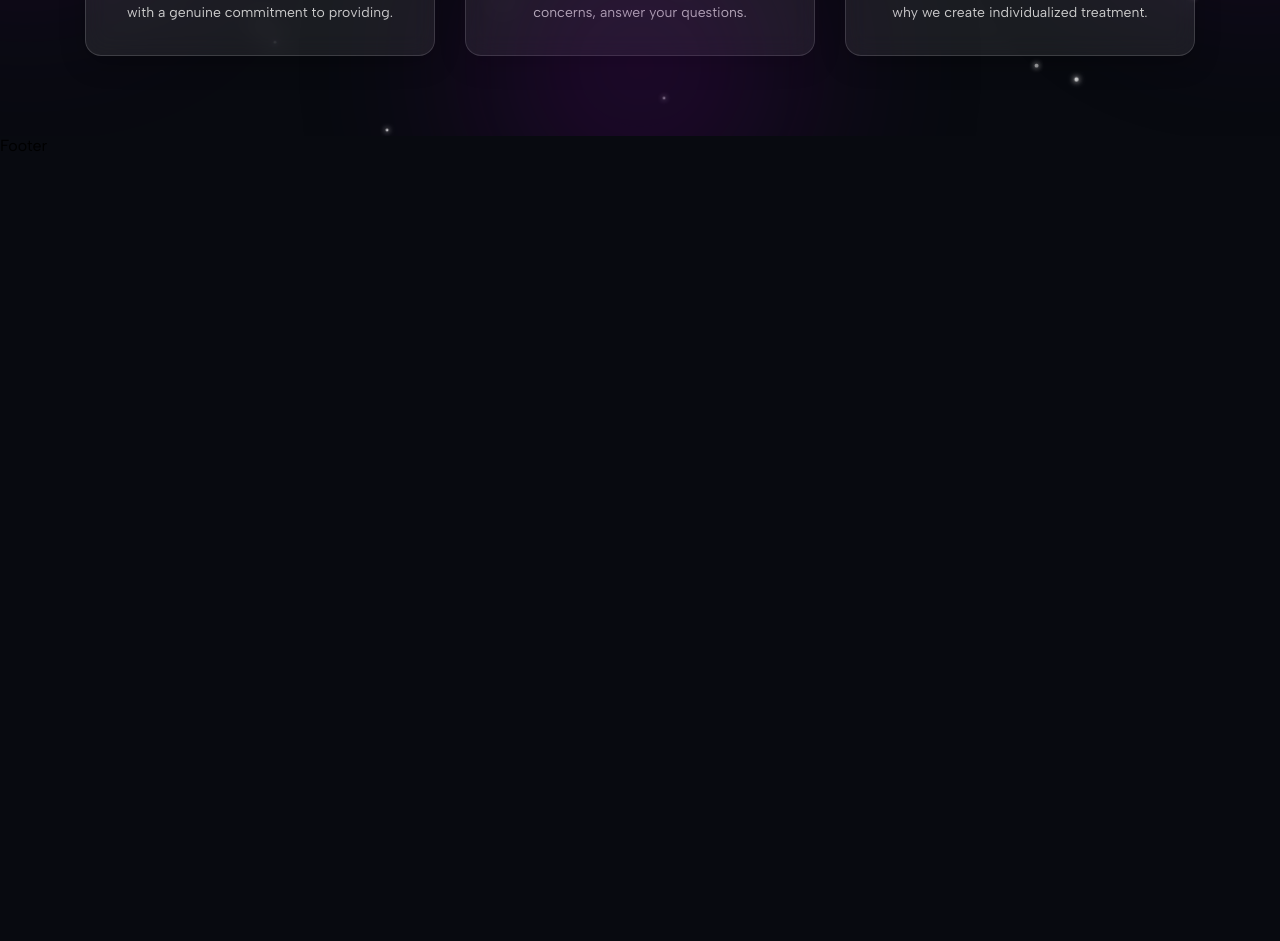
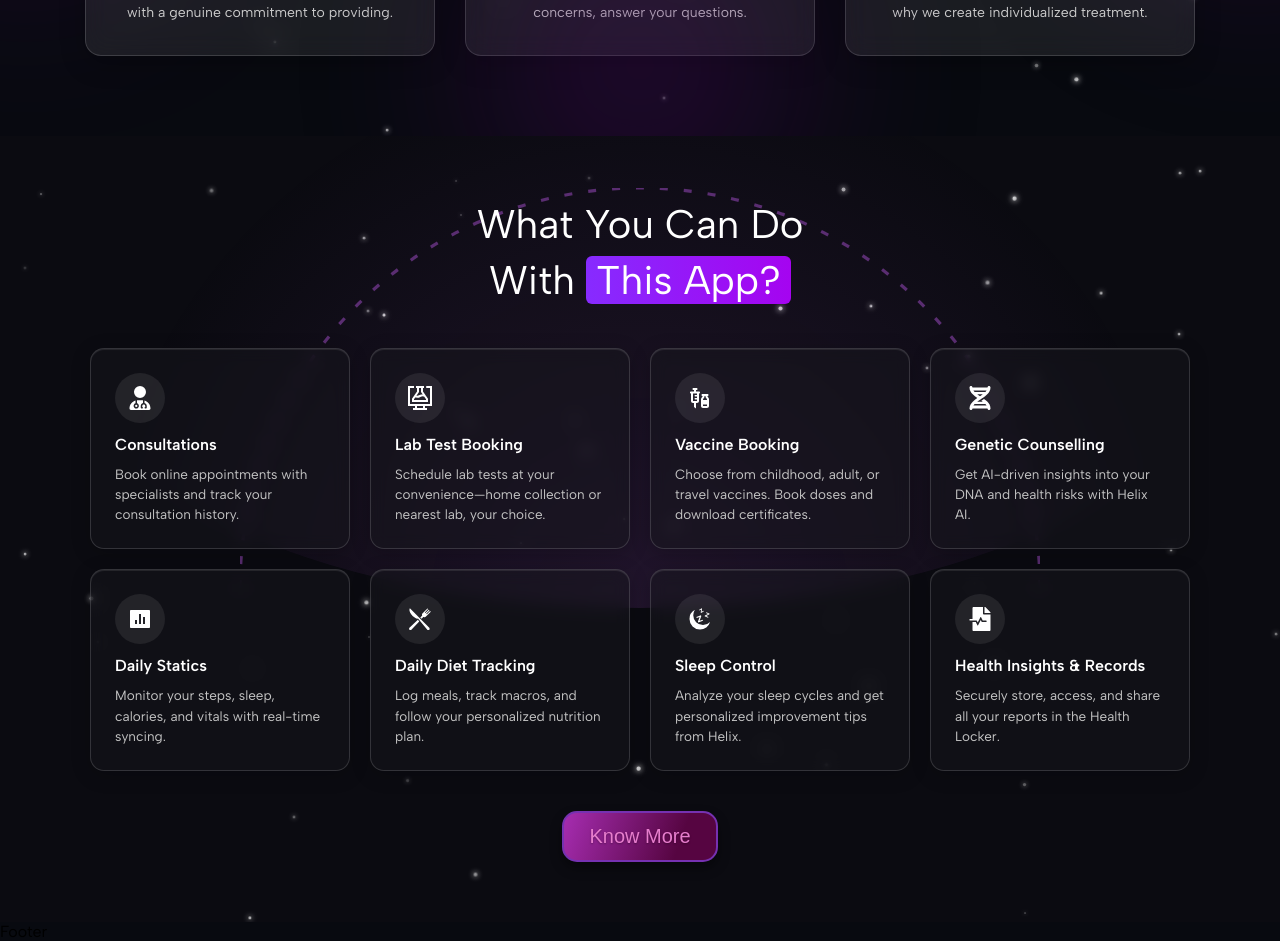
Before and after one commit to adityasharma0131/Hyperlink, a React (Vite) app: page / in a window 1280 px wide. Shown: the part 1280-2221 px from the top of the page. Before the commit the page ends 1435 px from the top, so only its background shows below. Built offline with nearby package versions, Linux system fonts and the light colour scheme; a web font is replaced by a local one.

Commit message:
About App Completed

```diff
--- /dev/null
+++ b/src/Components/ToolButton.jsx
@@ -0,0 +1,26 @@
+import React from "react";
+import PropTypes from "prop-types";
+import { CiCircleInfo } from "react-icons/ci";
+
+const ToolButton = ({
+  icon: Icon = CiCircleInfo,
+  text = "WHY CHOOSE US",
+  className = "",
+}) => {
+  return (
+    <div className={`section-title ${className}`}>
+      <span className="section-icon">
+        <Icon />
+      </span>
+      <span>{text}</span>
+    </div>
+  );
+};
+
+ToolButton.propTypes = {
+  icon: PropTypes.elementType,
+  text: PropTypes.string,
+  className: PropTypes.string,
+};
+
+export default ToolButton;
--- a/src/Pages/Home/Home.jsx
+++ b/src/Pages/Home/Home.jsx
@@ -1,13 +1,65 @@
 import React from "react";
 import "./style.css";
 
-import Button from "../../Components/Button";
 import DietTrack from "../../assets/Diettracks.png";
 import SleepNotes from "../../assets/Sleepnotes.png";
 import HeroMockup from "../../assets/heromockup.png";
+
+import Button from "../../Components/Button";
 import Stars from "../../Components/Stars";
+import ToolButton from "../../Components/ToolButton";
 
+import { CiCircleInfo } from "react-icons/ci";
+import { FaUserDoctor, FaDna } from "react-icons/fa6";
+import { FaFileMedicalAlt } from "react-icons/fa";
+import { GrTestDesktop } from "react-icons/gr";
+import { MdVaccines } from "react-icons/md";
+import { RiBarChartBoxFill } from "react-icons/ri";
+import { GiKnifeFork, GiNightSleep } from "react-icons/gi";
 const Home = () => {
+  const features = [
+    {
+      icon: <FaUserDoctor size={24} />,
+      title: "Consultations",
+      desc: "Book online appointments with specialists and track your consultation history.",
+    },
+    {
+      icon: <GrTestDesktop size={24} />,
+      title: "Lab Test Booking",
+      desc: "Schedule lab tests at your convenience—home collection or nearest lab, your choice.",
+    },
+    {
+      icon: <MdVaccines size={24} />,
+      title: "Vaccine Booking",
+      desc: "Choose from childhood, adult, or travel vaccines. Book doses and download certificates.",
+    },
+    {
+      icon: <FaDna size={24} />,
+      title: "Genetic Counselling",
+      desc: "Get AI-driven insights into your DNA and health risks with Helix AI.",
+    },
+    {
+      icon: <RiBarChartBoxFill size={24} />,
+      title: "Daily Statics",
+      desc: "Monitor your steps, sleep, calories, and vitals with real-time syncing.",
+    },
+    {
+      icon: <GiKnifeFork size={24} />,
+      title: "Daily Diet Tracking",
+      desc: "Log meals, track macros, and follow your personalized nutrition plan.",
+    },
+    {
+      icon: <GiNightSleep size={24} />,
+      title: "Sleep Control",
+      desc: "Analyze your sleep cycles and get personalized improvement tips from Helix.",
+    },
+    {
+      icon: <FaFileMedicalAlt size={24} />,
+      title: "Health Insights & Records",
+      desc: "Securely store, access, and share all your reports in the Health Locker.",
+    },
+  ];
+
   return (
     <>
       <div className="home-container">
@@ -34,15 +86,11 @@ const Home = () => {
           <img src={HeroMockup} alt="Hero Mockup" className="hero-mockup" />
         </div>
       </div>
-
       <div className="why-choose">
         <Stars count={20} />
 
         <div className="text-block">
-          <div className="section-title">
-            <span className="section-icon">i</span>
-            <span>WHY CHOOSE US</span>
-          </div>
+          <ToolButton icon={CiCircleInfo} text="WHY CHOOSE US" />
 
           <h1>
             We Remain Continuously <br />
@@ -80,6 +128,47 @@ const Home = () => {
           </div>
         </div>
       </div>
+      <div className="about-app">
+        <Stars count={50} />
+
+        <div className="semicircle-background">
+          <svg
+            className="dotted-arc"
+            viewBox="0 0 100 50"
+            preserveAspectRatio="none"
+          >
+            <path
+              d="M0,50 A50,50 0 0,1 100,50"
+              fill="none"
+              stroke="rgba(164, 78, 204, 0.5)"
+              strokeDasharray="1,2"
+              strokeWidth="0.4"
+            />
+          </svg>
+          <div className="semicircle-glow"></div>
+        </div>
+
+        <div className="about-header">
+          <h2>
+            What You Can Do <br />
+            With <span className="highlight">This App?</span>
+          </h2>
+        </div>
+
+        <div className="feature-grid">
+          {features.map((item, idx) => (
+            <div className="feature-card" key={idx}>
+              <div className="feature-icon">{item.icon}</div>
+              <h3>{item.title}</h3>
+              <p>{item.desc}</p>
+            </div>
+          ))}
+        </div>
+
+        <div className="know-more">
+          <Button type="primary">Know More</Button>
+        </div>
+      </div>
     </>
   );
 };
--- a/src/Pages/Home/style.css
+++ b/src/Pages/Home/style.css
@@ -203,6 +203,20 @@
   color: white;
   background: #080a10;
   overflow: hidden;
+  /*
+  background: linear-gradient(
+      to right,
+      rgba(255, 255, 255, 0.05) 1px,
+      transparent 1px
+    ),
+    linear-gradient(to bottom, rgba(255, 255, 255, 0.05) 1px, transparent 1px),
+    linear-gradient(to bottom, rgba(255, 255, 255, 0.05) 1px, transparent 1px),
+    linear-gradient(to bottom, #0a0a0a, #0a0a0a);
+
+  background-size: 60px 60px, 60px 60px, cover, cover, cover, cover;
+
+  background-repeat: repeat;
+  background-blend-mode: normal, normal, screen, screen, screen, normal; */
 }
 
 /* Glow 1: Center-left */
@@ -252,42 +266,6 @@
   border-radius: 50%;
   z-index: 0;
   pointer-events: none;
-}
-
-.section-title {
-  display: inline-flex;
-  align-items: center;
-  gap: 10px;
-  padding: 8px 20px;
-  background-color: #1a1a1a;
-  border: 1px solid #3e3e3e;
-  border-radius: 10px;
-  color: #e0e0e0;
-  font-size: 14px;
-  letter-spacing: 1.2px;
-  font-weight: 500;
-  transition: background-color 0.3s ease, color 0.3s ease;
-  margin-bottom: 20px;
-}
-
-.section-title:hover {
-  background-color: #15161d;
-  color: #ffffff;
-}
-
-.section-icon {
-  width: 22px;
-  height: 22px;
-  min-width: 22px;
-  border: 1px solid #e0e0e0;
-  border-radius: 50%;
-  font-size: 12px;
-  display: flex;
-  align-items: center;
-  justify-content: center;
-  font-weight: 600;
-  color: #e0e0e0;
-  background-color: transparent;
 }
 
 .why-choose h1 {
@@ -393,11 +371,6 @@
     max-width: 340px;
   }
 
-  .section-title {
-    font-size: 13px;
-    padding: 6px 16px;
-  }
-
   .section-icon {
     width: 20px;
     height: 20px;
@@ -436,3 +409,205 @@
     gap: 16px;
   }
 }
+.about-app {
+  background: #0b0b11;
+  color: white;
+  padding: 60px 20px;
+  text-align: center;
+  position: relative;
+  overflow: hidden;
+}
+
+/* SEMICIRCLE BACKGROUND */
+.semicircle-background {
+  position: absolute;
+  top: -10vw;
+  left: 50%;
+  transform: translateX(-50%);
+  width: 100vw;
+  max-width: 1200px;
+  aspect-ratio: 2 / 1;
+  z-index: 0;
+  pointer-events: none;
+}
+
+/* SEMICIRCLE GLOW */
+.semicircle-glow {
+  position: absolute;
+  top: 0;
+  left: 0;
+  width: 100%;
+  height: 100%;
+  background: radial-gradient(
+    circle at 50% 100%,
+    rgba(164, 78, 204, 0.15) 0%,
+    transparent 65%
+  );
+  border-radius: 50%;
+}
+
+/* DOTTED ARC */
+.dotted-arc {
+  position: absolute;
+  top: 30%;
+  left: 50%;
+  transform: translateX(-50%);
+  width: 80vw;
+  max-width: 800px;
+  height: auto;
+  z-index: 1;
+}
+
+/* Z-index for content */
+.about-header,
+.feature-grid,
+.know-more {
+  position: relative;
+  z-index: 2;
+}
+
+/* HEADLINE */
+.about-header h2 {
+  font-size: clamp(1.8rem, 5vw, 2.5rem);
+  font-weight: 400;
+  margin-bottom: 40px;
+  line-height: 1.4;
+}
+
+/* FEATURE GRID */
+.feature-grid {
+  display: grid;
+  grid-template-columns: repeat(auto-fit, minmax(220px, 1fr));
+  gap: 20px;
+  max-width: 1100px;
+  margin: 0 auto 40px auto;
+}
+
+/* FEATURE CARD (GLASSMORPHIC) */
+.feature-card {
+  background: rgba(22, 22, 29, 0.5);
+  backdrop-filter: blur(8px);
+  -webkit-backdrop-filter: blur(8px);
+  border: 1px solid rgba(255, 255, 255, 0.15);
+  padding: 24px;
+  border-radius: 14px;
+  text-align: left;
+  transition: all 0.3s ease;
+  position: relative;
+  box-shadow: 0 4px 20px rgba(0, 0, 0, 0.2),
+    inset 0 1px 1px rgba(255, 255, 255, 0.1);
+  overflow: hidden;
+}
+
+/* CARD OVERLAY GRADIENT */
+.feature-card::before {
+  content: "";
+  position: absolute;
+  top: 0;
+  left: 0;
+  right: 0;
+  bottom: 0;
+
+  border-radius: 14px;
+  z-index: -1;
+}
+
+/* CARD HOVER STATE */
+.feature-card:hover {
+  transform: translateY(-5px);
+  box-shadow: 0 8px 30px rgba(164, 78, 204, 0.4),
+    inset 0 1px 1px rgba(255, 255, 255, 0.2);
+  background: rgba(22, 22, 29, 0.85);
+  border: 1px solid rgba(164, 78, 204, 0.4);
+}
+
+/* FEATURE ICON */
+.feature-icon {
+  background-color: rgba(255, 255, 255, 0.08);
+  width: 50px;
+  height: 50px;
+  display: flex;
+  align-items: center;
+  justify-content: center;
+  border-radius: 50%;
+  margin-bottom: 12px;
+}
+
+/* ICON SVG STYLING */
+.feature-icon svg {
+  background: linear-gradient(to bottom right, #fafafa, #babbbd);
+  -webkit-background-clip: text;
+  -webkit-text-fill-color: transparent;
+  display: block;
+}
+
+/* CARD TITLE */
+.feature-card h3 {
+  font-size: 16px;
+  font-weight: 600;
+  margin: 0 0 10px 0;
+  color: #ffffff;
+}
+
+/* CARD DESCRIPTION */
+.feature-card p {
+  font-size: 13.5px;
+  color: #c5c5c5;
+  line-height: 1.5;
+}
+
+/* CTA BUTTON */
+.know-more {
+  margin-top: 20px;
+}
+
+/* ===================== */
+/*      RESPONSIVE      */
+/* ===================== */
+
+@media (max-width: 768px) {
+  .about-app {
+    padding: 40px 16px;
+  }
+
+  .feature-card {
+    padding: 20px;
+  }
+
+  .feature-card h3 {
+    font-size: 15px;
+  }
+
+  .feature-card p {
+    font-size: 13px;
+  }
+
+  .semicircle-background {
+    top: -10vw;
+    width: 100vw;
+  }
+
+  .dotted-arc {
+    width: 90vw;
+    top: 33%;
+  }
+}
+
+@media (max-width: 480px) {
+  .about-header h2 {
+    font-size: 1.8rem;
+  }
+
+  .feature-icon {
+    width: 45px;
+    height: 45px;
+  }
+
+  .feature-grid {
+    grid-template-columns: 1fr;
+  }
+
+  .semicircle-background {
+    top: -10vw;
+  }
+}
--- a/src/index.css
+++ b/src/index.css
@@ -432,3 +432,44 @@ html {
     transform: scale(1.4);
   }
 }
+
+.section-title {
+  display: inline-flex;
+  align-items: center;
+  gap: 10px;
+  padding: 8px 20px;
+  background-color: #1a1a1a;
+  border: 1px solid #3e3e3e;
+  border-radius: 10px;
+  color: #e0e0e0;
+  font-size: 14px;
+  letter-spacing: 1.2px;
+  font-weight: 500;
+  transition: background-color 0.3s ease, color 0.3s ease;
+  margin-bottom: 20px;
+}
+
+.section-title:hover {
+  background-color: #15161d;
+  color: #ffffff;
+}
+
+.section-icon {
+  width: 22px;
+  height: 22px;
+  min-width: 22px;
+  font-size: 20px;
+  display: flex;
+  align-items: center;
+  justify-content: center;
+  font-weight: 600;
+  color: #e0e0e0;
+  background-color: transparent;
+}
+
+@media (max-width: 768px) {
+  .section-title {
+    font-size: 13px;
+    padding: 6px 16px;
+  }
+}
```
